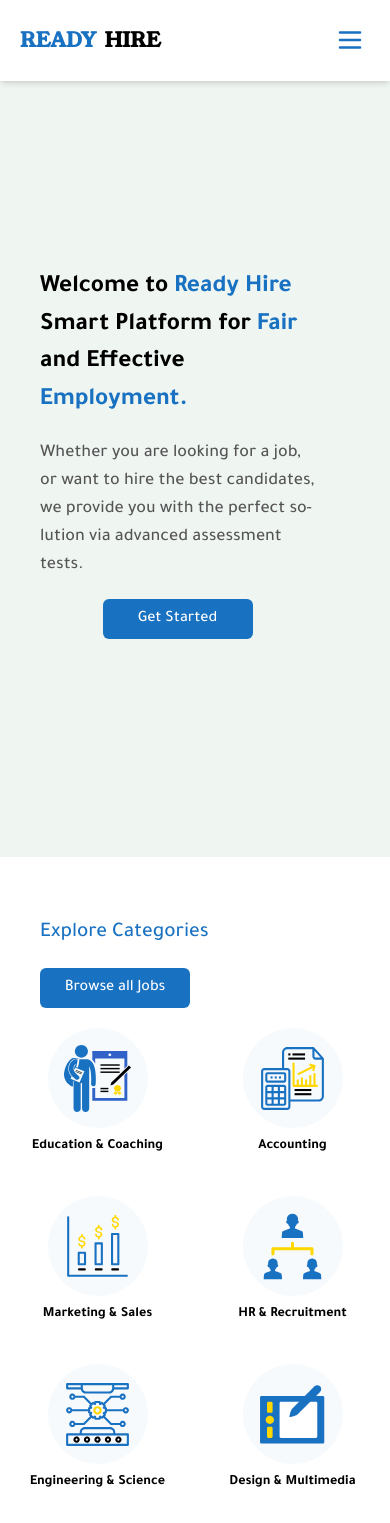
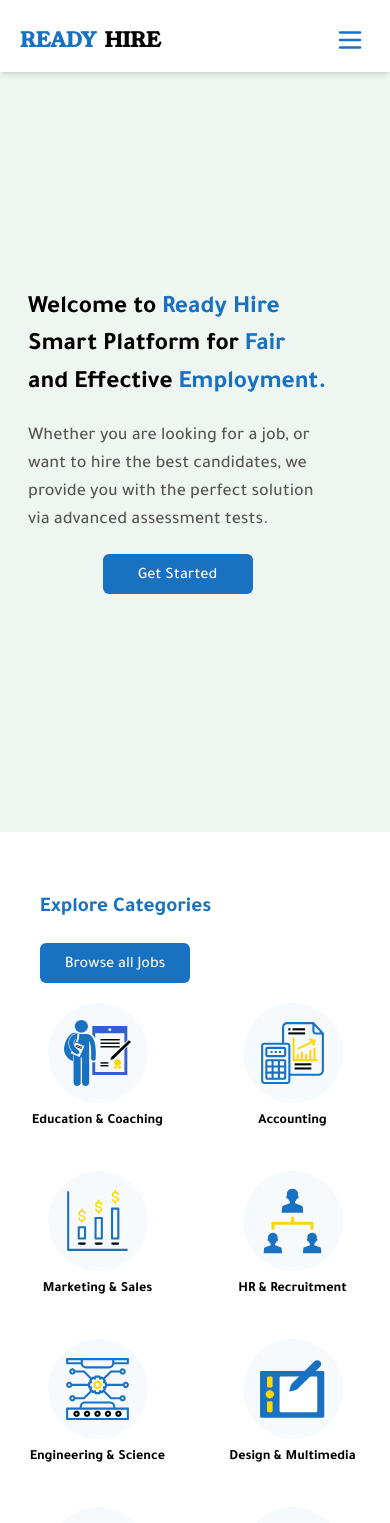
Before and after one commit to OmarEhab262/ReadyHire, a React (Vite) app: page / in a window 390 px wide. Shown: the top 1523 px of the page. Built offline with nearby package versions, Linux system fonts and the light colour scheme.

Commit message:
fix some stylling in home ,nav and footer

```diff
--- a/src/components/footer/Footer.jsx
+++ b/src/components/footer/Footer.jsx
@@ -6,7 +6,7 @@ const Footer = () => {
     <footer className="bg-[#EFF5F1] mt-10 py-10">
       <div className="container mx-auto grid md:grid-cols-3 grid-cols-1 gap-8 px-6 md:px-16">
         <div>
-          <h2 className="font-bold text-4xl font-young">
+          <h2 className="font-bold md:text-4xl text-xl  font-young">
             READY <span className="text-[var(--secondary-color)]">HIRE</span>
           </h2>
           <p className="text-gray-600 mt-5 text-lg leading-relaxed">
--- a/src/components/home/Categories.jsx
+++ b/src/components/home/Categories.jsx
@@ -68,7 +68,7 @@ const Categories = () => {
     <div className="p-5">
       <div className="head flex flex-wrap gap-5 justify-between p-5 mt-5">
         <div>
-          <h2 className="text_secondary">Explore Categories</h2>
+          <h2 className="text_secondary font-bold mr-3">Explore Categories</h2>
         </div>
         <CustomButton
           height="40px"
--- a/src/components/home/LandingPage.jsx
+++ b/src/components/home/LandingPage.jsx
@@ -3,8 +3,8 @@ import CustomButton from "../ui/CustomButton";
 const LandingPage = () => {
   const userType = localStorage.getItem("type user");
   return (
-    <div className="h-[93vh] flex justify-between bg-[#EFF5F1] p-5 ">
-      <div className="md:w-[60%] w-[90%] flex flex-col justify-center md:p-10 p-5">
+    <div className="md:h-[93vh] h-[90vh] flex  justify-between bg-[#EFF5F1] p-5 ">
+      <div className="md:w-[60%] h-full w-[90%] flex flex-col justify-center md:p-10 p-2">
         <h1>
           Welcome to{" "}
           <span className="text_secondary font-bold">Ready Hire</span> Smart
--- a/src/components/home/TopTalents.jsx
+++ b/src/components/home/TopTalents.jsx
@@ -6,7 +6,7 @@ const TopTalents = () => {
     <div className="p-5">
       <div className="head flex flex-wrap gap-5 justify-between p-5 mt-5">
         <div>
-          <h2 className="text_secondary">
+          <h2 className="text_secondary font-bold mr-3">
             <span className="text-black">Top</span> Talents
           </h2>
         </div>
--- a/src/components/nav/Nav.jsx
+++ b/src/components/nav/Nav.jsx
@@ -135,7 +135,7 @@ const Nav = () => {
         className={`absolute left-0 w-full bg-white shadow-md p-5 transition-transform duration-300 lg:hidden flex flex-col my-5 transform ${
           isOpen
             ? "-translate-y-5 z-30"
-            : "-translate-y-[300px] -z-10 overflow-hidden"
+            : "-translate-y-[500px] -z-10 overflow-hidden"
         }`}
       >
         {/* {userType ? (
@@ -185,7 +185,7 @@ const Nav = () => {
           <input
             type="text"
             placeholder="Search"
-            className="pl-10 rounded-r-none rounded-l-md border_secondary w-[80%]"
+            className="pl-10 rounded-r-none rounded-l-md border_secondary md:w-[80%] w-[70%]"
           />
           <button
             className="px-5   w-[12%] min-w-[80px] rounded-r-md bg_secondary text-white p-2 -ml-2 border_secondary pt-[8.5px]"
--- a/src/components/ui/CardViewProfile.jsx
+++ b/src/components/ui/CardViewProfile.jsx
@@ -6,7 +6,7 @@ import CustomButton from "./CustomButton";
 
 const CardViewProfile = () => {
   return (
-    <div className="sm:w-[500px] w-[90%]  shadow-md hover:shadow-lg duration-300 ease-in  p-5 rounded-lg m-5 cursor-pointer">
+    <div className="sm:w-[700px] w-[90%]  shadow-md hover:shadow-lg duration-300 ease-in  p-5 rounded-lg m-5 cursor-pointer">
       <div className="top flex flex-wrap sm:flex-row flex-col gap-4 sm:items-start items-center">
         {/* Profile Image */}
         <div className="w-12 h-12 rounded-full border-[3px] border-blue-500">
--- a/src/components/ui/CustomButton.jsx
+++ b/src/components/ui/CustomButton.jsx
@@ -27,7 +27,7 @@ const CustomButton = ({
     <button
       type={type}
       onClick={handleClick}
-      className={`text_primary bg_secondary rounded-md flex items-center gap-3 justify-center
+      className={`text_primary bg_secondary rounded-md sm:pt-0 pt-1 flex items-center gap-3 justify-center
         ${className}
         ${loader || disabled ? "cursor-not-allowed opacity-50" : ""}
         ${isAnimating ? "animate-click" : ""}`}
```
